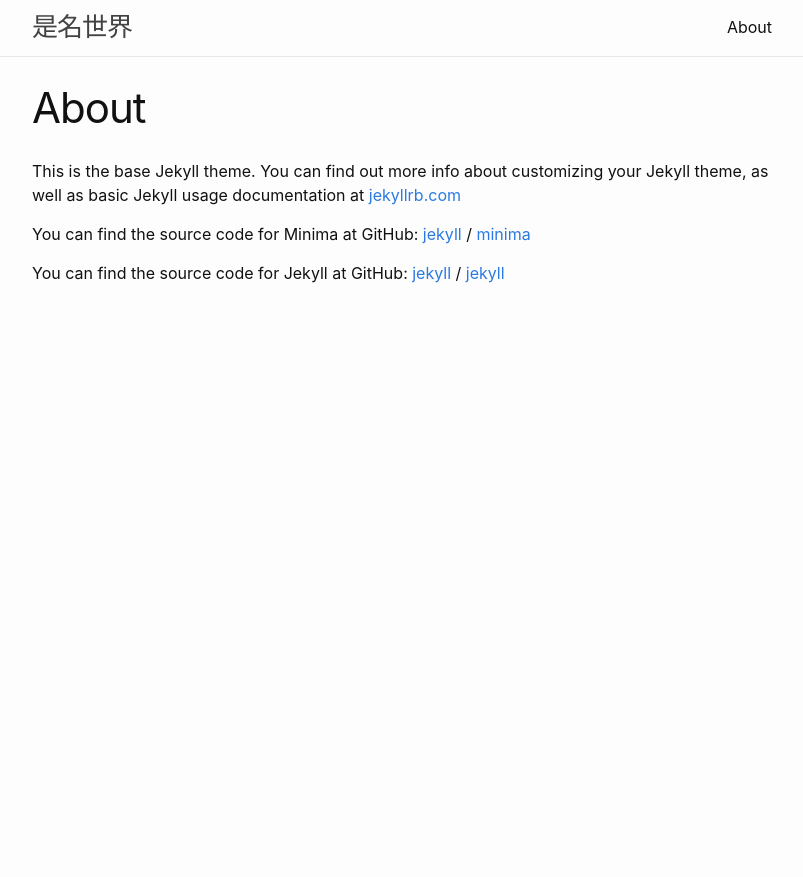
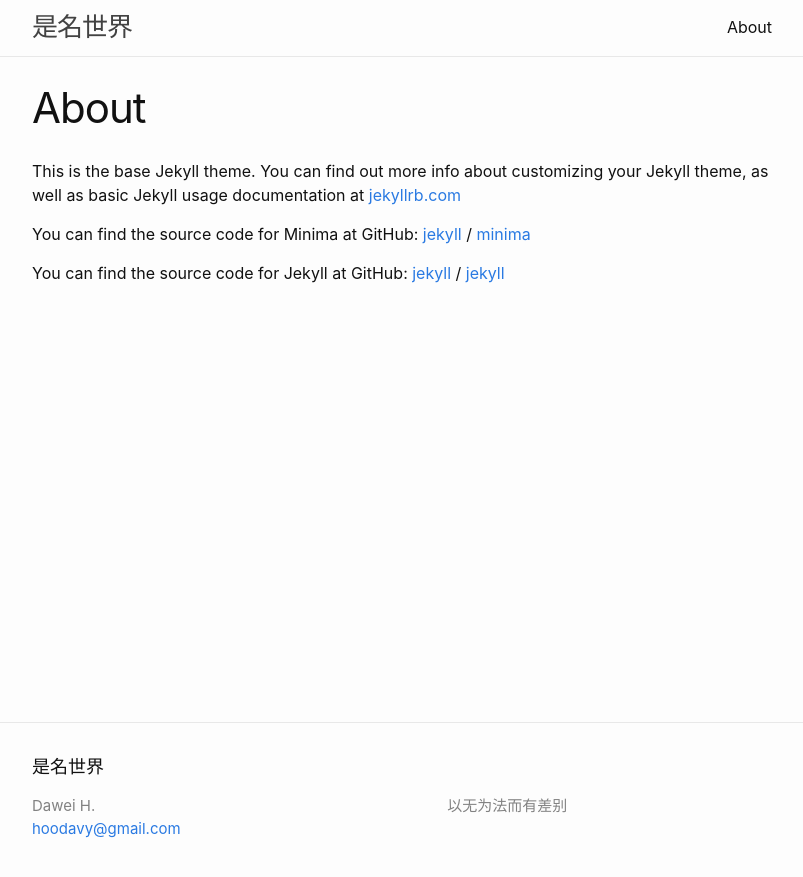
Before and after one commit to ugoa/ugoa.github.io, a Jekyll site: the page built from about.md, in a window 1280 px wide. Shown: the top 877 px of the page, without its empty margins (238-1041 px from the left). Built offline with Jekyll 4.4.1, drawn with Linux system fonts in a browser that asks for light colours.

Commit message:
update layout

```diff
--- a/_config.yml
+++ b/_config.yml
@@ -14,6 +14,7 @@
 # You can create any custom variable you would like, and they will be accessible
 # in the templates via {{ site.myvariable }}.
 title: 是名世界
+author: Dawei H.
 email: hoodavy@gmail.com
 description: >- # this means to ignore newlines until "baseurl:"
   以无为法而有差别
--- a/_includes/footer.html
+++ b/_includes/footer.html
@@ -22,7 +22,6 @@
       </div>
 
       <div class="footer-col footer-col-2">
-        {%- include social.html -%}
       </div>
 
       <div class="footer-col footer-col-3">
--- a/_layouts/default.html
+++ b/_layouts/default.html
@@ -13,6 +13,8 @@
       </div>
     </main>
 
+    {%- include footer.html -%}
+
   </body>
 
 </html>
```
